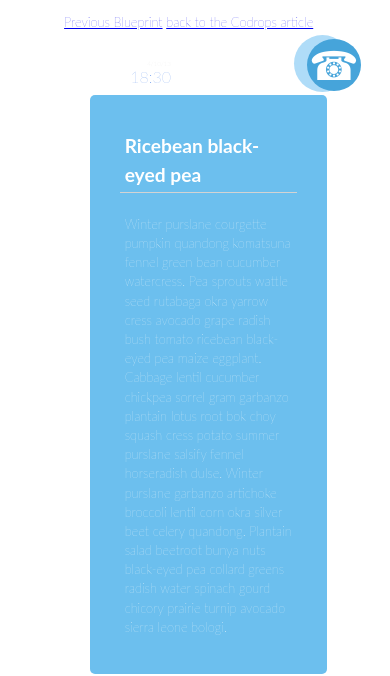
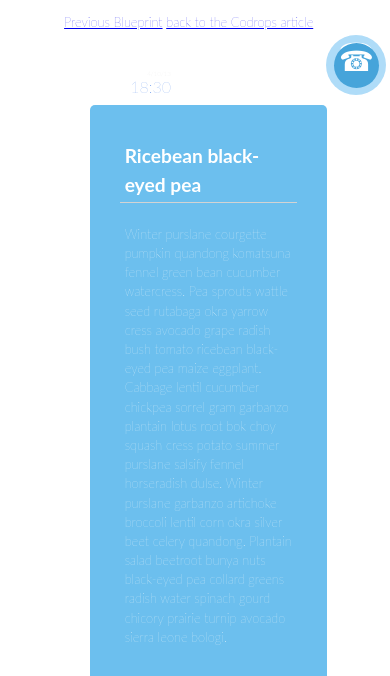
Before and after one commit to ShayHall/TIY-Assignments, a website: page VerticalTimeline/index.html in a window 390 px wide. Shown: the part 91-767 px from the top of the page. Drawn offline with Linux system fonts and the light colour scheme.

Commit message:
Phone Icon will respond to mobile better.

```diff
--- a/VerticalTimeline/css/desktop.css
+++ b/VerticalTimeline/css/desktop.css
@@ -1,5 +1,5 @@
 
-.cbp_tmtimeline > li .cbp_tmicon::before {/* Phone icon */
+.cbp_tmtimeline > li .cbp_tmicon::after {/* Phone icon forground*/
   width: 45px;
   height: 45px;
   background-color: #46a4da;
@@ -14,14 +14,32 @@
   font-size: 28px;
   line-height: normal;
   content: '\260e';
-  margin-top: 6px;
+  margin-top: 10px;
+}
+
+.cbp_tmtimeline > li .cbp_tmicon::before {/* Phone icon background*/
+  width: 65px;
+  height: 65px;
+  background-color: #afdcf8;
+  color: #fff;
+  line-height: 40px;
+  border-radius: 50%;
+  text-transform: none;
+  position: absolute;
+  left: 20%;
+  right: 80%;
+  text-align: center;
+  font-size: 28px;
+  line-height: normal;
+  content: '\260e';
+  margin-left: -10px;
 }
 
  .cbp_tmtimeline > li .cbp_tmlabel {/*Set attributes for blue boxes */
   margin:35px 0 45px 25%;/* Set margin off left */
 }
 
-.cbp_tmtimeline > li .cbp_tmicon {/* Set light-blue background for phone icon */
+/*.cbp_tmtimeline > li .cbp_tmicon {/* Set light-blue background for phone icon */
   width: 57px;
   height: 57px;
   background-color: #afdcf8;
@@ -29,7 +47,7 @@
   position: absolute;
   text-align: center;
   margin-left: 13.5%;
-}
+}*/
 
 .cbp_tmtimeline::before {/* Make skinny vertical line */
   content: "";
--- a/VerticalTimeline/css/mobile.css
+++ b/VerticalTimeline/css/mobile.css
@@ -14,30 +14,49 @@ body {/* Set font attributes */
   font-size: 80%;
 }
 
-  .cbp_tmtimeline > li .cbp_tmicon::before {/* Phone icon */
+.cbp_tmtimeline > li .cbp_tmicon::after {/* Phone icon forground*/
   width: 45px;
   height: 45px;
-  padding: 2px;
   background-color: #46a4da;
   color: #fff;
+  line-height: 40px;
   border-radius: 50%;
   text-transform: none;
-  position: relative;
+  position: absolute;
+  left: 70%;
+  right: 30%;
   text-align: center;
-  font-size: 40px;
-  line-height: 1.5;
+  font-size: 28px;
+  line-height: normal;
   content: '\260e';
-  }
+  margin-top: 8px;
+}
+
+.cbp_tmtimeline > li .cbp_tmicon::before {/* Phone icon background*/
+  width: 60px;
+  height: 60px;
+  background-color: #afdcf8;
+  color: #fff;
+  line-height: 40px;
+  border-radius: 50%;
+  text-transform: none;
+  position: absolute;
+  left: 70%;
+  right: 30%;
+  text-align: center;
+  font-size: 28px;
+  line-height: normal;
+  content: '\260e';
+  margin-left: -8px;
+}
 
   .cbp_tmtimeline > li .cbp_tmicon {/* Set light-blue background for phone icon */
     width: 57px;
-    height: 57px;
-    background-color: #afdcf8;
-    border-radius: 50%;
+    height: 65px;
     position: absolute;
     text-align: center;
     margin-left: 60%;
-    margin-top: -60px;
+    margin-top: -70px;
   }
 
   .cbp_tmtimeline::before {/* Make skinny vertical line */
@@ -52,8 +71,9 @@ body {/* Set font attributes */
     margin-left: 18%;
     margin-top: -35px;
   }
+
   .cbp_tmtimeline > li .cbp_tmlabel {
-      margin: 65px 10%;/* Set margin off left */
+      margin:75px 10% 5px 10%;/* Set margin off left */
 
   }
   time > span:first-of-type {/* Date properties */
```
